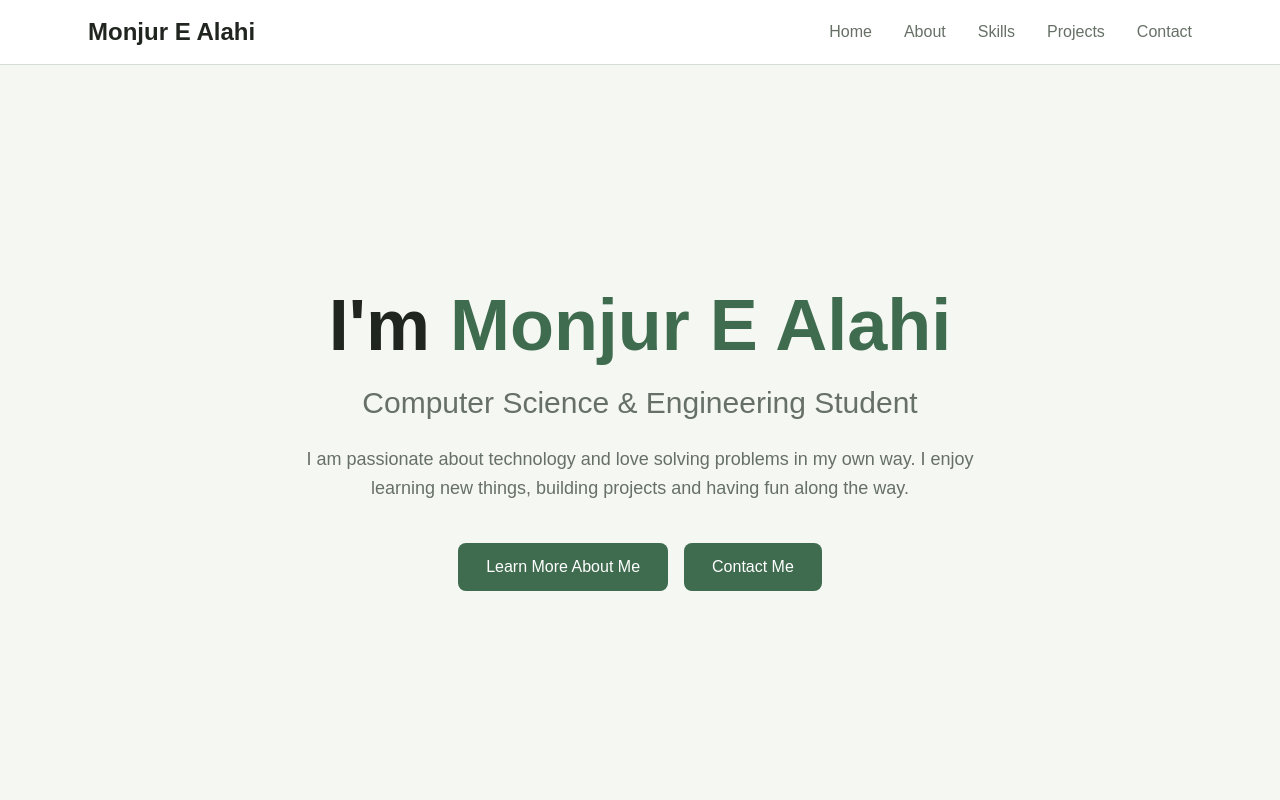
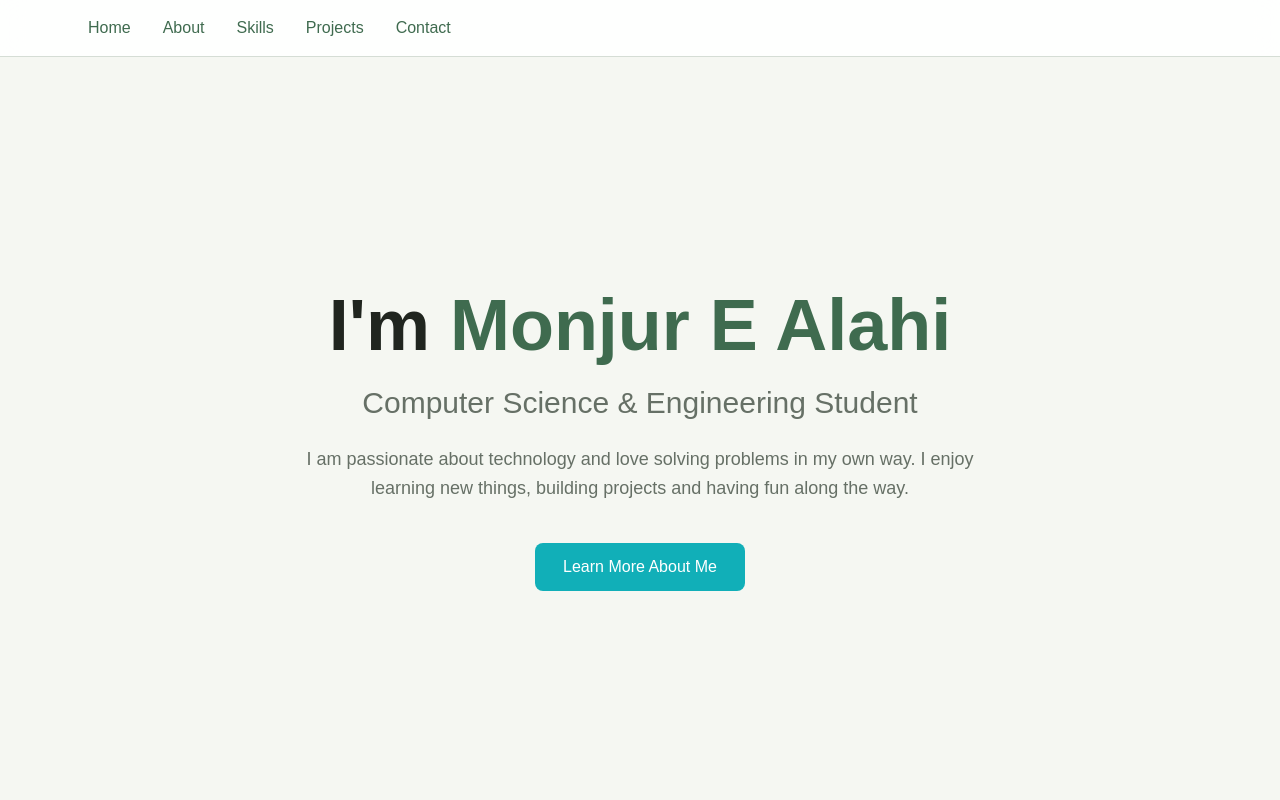
Before and after one commit to Monjur-046/Portfolio, a React app: page / in a window 1280 px wide. Shown: the top 800 px of the page. Built offline with nearby package versions, Linux system fonts and the light colour scheme; the HTML template or start-up script is replaced by a standard one.

Commit message:
Profle picture jepg added and some changes in the Hero, Navbar, Proect, About

```diff
--- a/src/components/About.jsx
+++ b/src/components/About.jsx
@@ -12,7 +12,7 @@ function About() {
                         Get To Know Me
                     </p>
 
-                    <h2 className="text-4xl md:text-5xl font-bold text-[#20251F]">
+                   <h2 className="text-4xl md:text-5xl font-bold text-[#20251F]">
                         About Me
                     </h2>
                 </div>
--- a/src/components/Hero.jsx
+++ b/src/components/Hero.jsx
@@ -32,17 +32,17 @@ function Hero() {
 
                     <a
                         href="#about"
-                        className="px-7 py-3 bg-[#3F6B4F] hover:bg-[#345A42] text-white rounded-lg font-medium transition"
+                        className="px-7 py-3 bg-[#11afb8] hover:bg-[#00abab] text-white rounded-lg font-medium transition"
                     >
                         Learn More About Me
                     </a>
 
-                    <a
+                   {/* <a
                         href="#contact"
                         className="px-7 py-3 bg-[#3F6B4F] hover:bg-[#345A42] text-white rounded-lg font-medium transition"
                     >
                         Contact Me
-                    </a>
+                    </a>*/}
 
                 </div>
 
--- a/src/components/Navbar.jsx
+++ b/src/components/Navbar.jsx
@@ -11,20 +11,20 @@ function Navbar() {
                 <div className="flex items-center justify-between">
 
                     {/* Logo */}
-                    <a
+                    {/*<a
                         href="#home"
                         className="text-2xl font-bold text-[#20251F]"
                         onClick={() => setMenuOpen(false)}
                     >
                         Monjur E Alahi
-                    </a>
+                    </a>*/}
 
                     {/* Desktop Navigation */}
                     <ul className="hidden md:flex items-center gap-8">
                         <li>
                             <a
                                 href="#home"
-                                className="text-[#667066] hover:text-[#3F6B4F] transition"
+                                className="text-[#3F6B4F] hover:text-[#3F6B4F] transition"
                             >
                                 Home
                             </a>
@@ -33,7 +33,7 @@ function Navbar() {
                         <li>
                             <a
                                 href="#about"
-                                className="text-[#667066] hover:text-[#3F6B4F] transition"
+                                className="text-[#3F6B4F] hover:text-[#3F6B4F] transition"
                             >
                                 About
                             </a>
@@ -42,7 +42,7 @@ function Navbar() {
                         <li>
                             <a
                                 href="#skills"
-                                className="text-[#667066] hover:text-[#3F6B4F] transition"
+                                className="text-[#3F6B4F] hover:text-[#3F6B4F] transition"
                             >
                                 Skills
                             </a>
@@ -51,7 +51,7 @@ function Navbar() {
                         <li>
                             <a
                                 href="#projects"
-                                className="text-[#667066] hover:text-[#3F6B4F] transition"
+                                className="text-[#3F6B4F] hover:text-[#3F6B4F] transition"
                             >
                                 Projects
                             </a>
@@ -60,7 +60,7 @@ function Navbar() {
                         <li>
                             <a
                                 href="#contact"
-                                className="text-[#667066] hover:text-[#3F6B4F] transition"
+                                className="text-[#3F6B4F] hover:text-[#3F6B4F] transition"
                             >
                                 Contact
                             </a>
--- a/src/components/Projects.jsx
+++ b/src/components/Projects.jsx
@@ -56,7 +56,7 @@ function Projects() {
                         href="https://github.com/Monjur-046"
                         target="_blank"
                         rel="noopener noreferrer"
-                        className="text-xl inline-block px-6 py-3 bg-[#3F6B4F] text-white rounded-lg font-medium hover:bg-[#345A42] transition"
+                        className="text-xl inline-block px-6 py-3 bg-[#11afb8] text-white rounded-lg font-medium hover:bg-[#00abab] transition"
                     >
                         View on GitHub
                     </a>
```
Also changed, not shown: src/assets/profile.jpeg (added).
